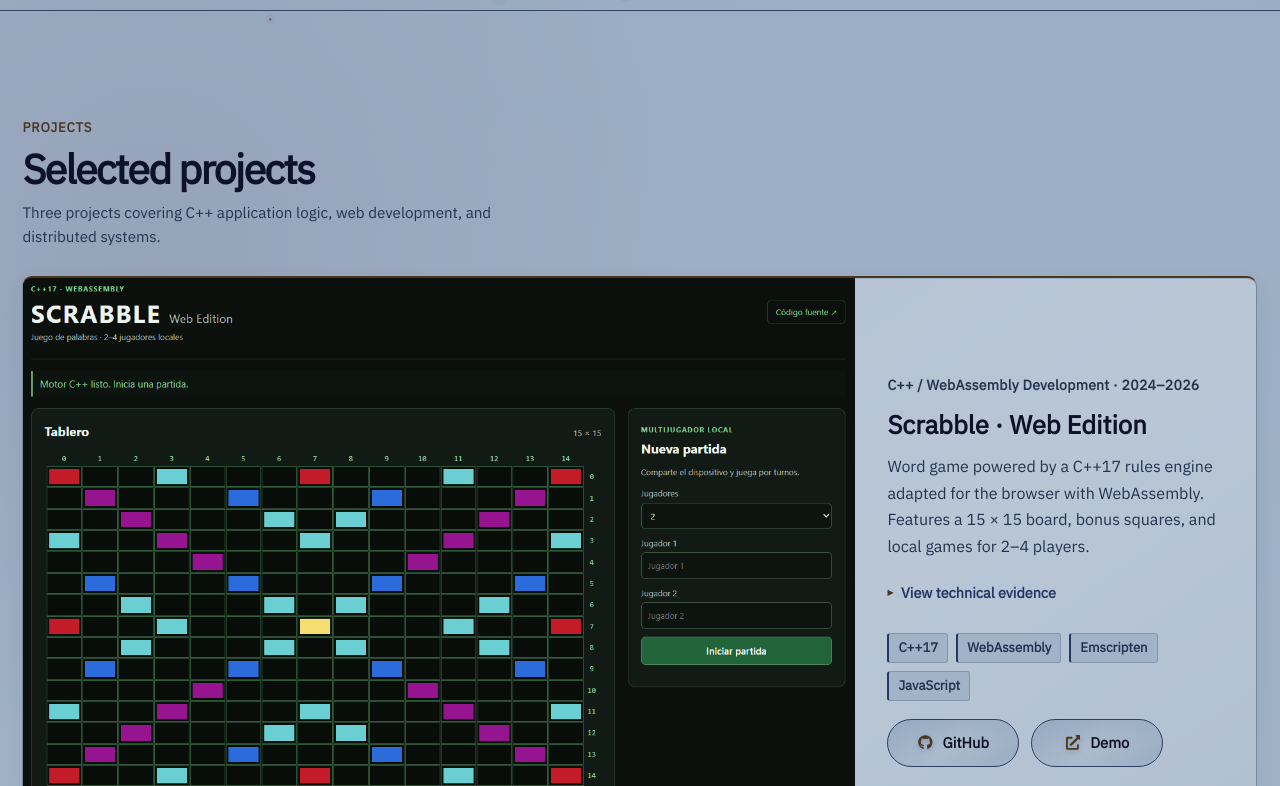
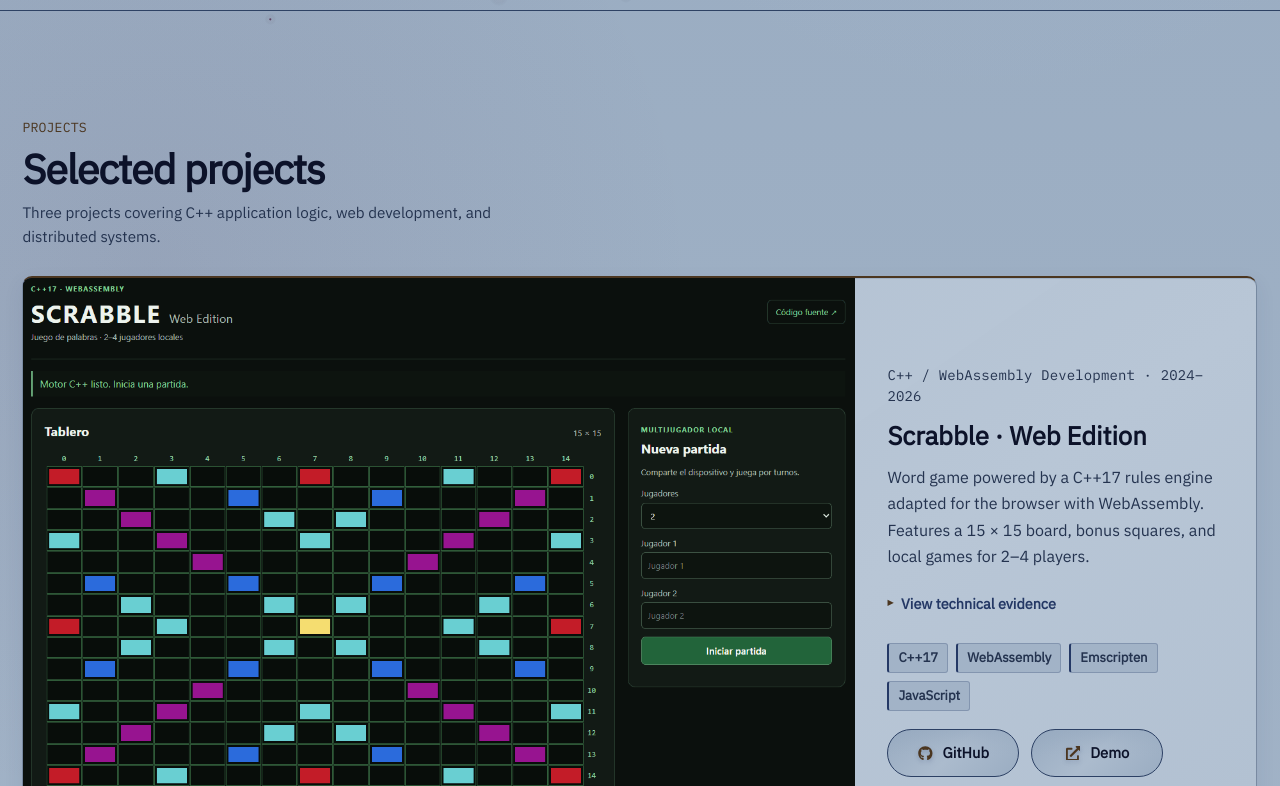
Before and after one commit to AndreaCarrilloOp/Professional-Portfolio, a React (Vite) app: page / in a window 1280 px wide. Shown: the part 774-1560 px from the top of the page. Built offline with nearby package versions, Linux system fonts and the light colour scheme.

Commit message:
style(type): apply Minimal Engineering typography and simplify heavy weights

```diff
--- a/src/styles/enhancements.css
+++ b/src/styles/enhancements.css
@@ -1338,7 +1338,7 @@ html:not(.dark) :where(.btn-secondary, .hero-cta-secondary, .social-link, .proje
 .section-title {
   max-width: 24ch;
   line-height: 1.12;
-  letter-spacing: -0.04em;
+  letter-spacing: -0.025em;
   text-wrap: balance;
 }
 
@@ -1404,7 +1404,7 @@ html:not(.dark) :where(.btn-secondary, .hero-cta-secondary, .social-link, .proje
   background: var(--surface-soft);
   box-shadow: none;
   color: var(--muted);
-  font-weight: 650;
+  font-weight: 600;
 }
 
 .dark .tag {
@@ -1425,7 +1425,7 @@ html:not(.dark) :where(.btn-secondary, .hero-cta-secondary, .social-link, .proje
   box-shadow: none;
   color: var(--muted);
   font-size: 0.8rem;
-  font-weight: 650;
+  font-weight: 600;
   letter-spacing: 0.02em;
   text-transform: none;
 }
@@ -1628,7 +1628,7 @@ html:not(.dark) :where(.btn-secondary, .hero-cta-secondary, .social-link, .proje
 }
 
 .project-evidence summary {
-  font-weight: 750;
+  font-weight: 700;
 }
 
 .certifications-section .section-header-center {
@@ -1675,7 +1675,7 @@ html:not(.dark) :where(.btn-secondary, .hero-cta-secondary, .social-link, .proje
   background: var(--primary-soft);
   color: var(--text);
   font-size: 0.86rem;
-  font-weight: 800;
+  font-weight: 700;
   white-space: nowrap;
   text-decoration: none;
 }
@@ -1705,7 +1705,7 @@ html:not(.dark) :where(.btn-secondary, .hero-cta-secondary, .social-link, .proje
   border-radius: 14px;
   background: var(--primary-soft);
   color: var(--text);
-  font-weight: 800;
+  font-weight: 700;
   text-decoration: none;
 }
 
@@ -1774,7 +1774,7 @@ html:not(.dark) :where(.btn-secondary, .hero-cta-secondary, .social-link, .proje
 .skill-group-label {
   margin: 0;
   font-size: 0.72rem;
-  font-weight: 800;
+  font-weight: 700;
   letter-spacing: 0.02em;
   color: var(--muted);
 }
@@ -1886,7 +1886,7 @@ html:not(.dark) :where(.btn-secondary, .hero-cta-secondary, .social-link, .proje
   box-shadow: none;
   color: var(--muted);
   font-size: 0.79rem;
-  font-weight: 650;
+  font-weight: 600;
   line-height: 1.45;
   cursor: default;
   text-transform: none;
@@ -1979,7 +1979,7 @@ html:not(.dark) :where(.btn-secondary, .hero-cta-secondary, .social-link, .proje
   box-shadow: none;
   color: var(--muted);
   font-size: 0.94rem;
-  font-weight: 680;
+  font-weight: 600;
   letter-spacing: 0.012em;
   white-space: nowrap;
   text-decoration: none;
@@ -2018,7 +2018,7 @@ html:not(.dark) :where(.btn-secondary, .hero-cta-secondary, .social-link, .proje
 }
 
 .nav-links .nav-link-active {
-  font-weight: 780;
+  font-weight: 700;
 }
 
 .nav-links .nav-link-active::after,
@@ -2088,7 +2088,7 @@ html:not(.dark) :where(.btn-secondary, .hero-cta-secondary, .social-link, .proje
   box-shadow: none;
   color: var(--muted);
   font-size: 0.94rem;
-  font-weight: 650;
+  font-weight: 600;
   text-align: start;
 }
 
@@ -2115,7 +2115,7 @@ html:not(.dark) :where(.btn-secondary, .hero-cta-secondary, .social-link, .proje
 }
 
 .mobile-bento-menu .bento-link-active {
-  font-weight: 780;
+  font-weight: 700;
 }
 
 .mobile-bento-menu .bento-contact-cta {
@@ -2356,6 +2356,24 @@ html:not(.dark) :where(.btn-secondary, .hero-cta-secondary, .social-link, .proje
   color: var(--accent-champagne);
 }
 
+/* Minimal engineering typography: mono only for short technical signposts, never paragraphs. */
+.hero-kicker,
+.section-header .eyebrow,
+.skill-group-label,
+.project-meta span,
+.dark .project-meta span,
+.credential-badges .credential-code {
+  font-family: var(--font-mono);
+  font-weight: 500;
+  letter-spacing: 0.01em;
+}
+
+.tag-cloud > .tag:nth-child(n),
+.dark .tag-cloud > .tag:nth-child(n),
+.tech-chip small {
+  font-family: var(--font-sans);
+}
+
 /* High-contrast preferences use solid surfaces and stronger visual boundaries.
    Core colors remain defined by the existing theme tokens. */
 @media (prefers-contrast: more) {
```
